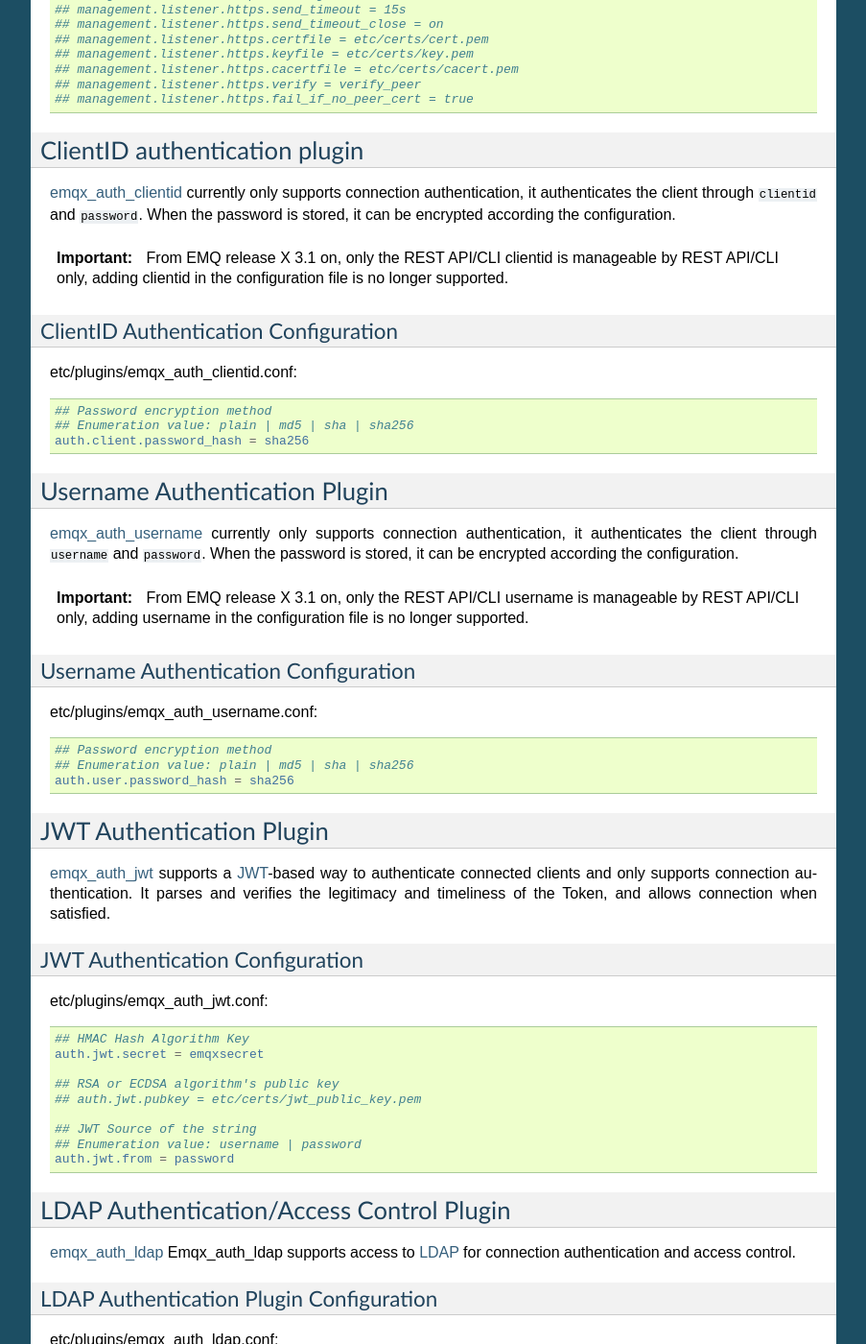
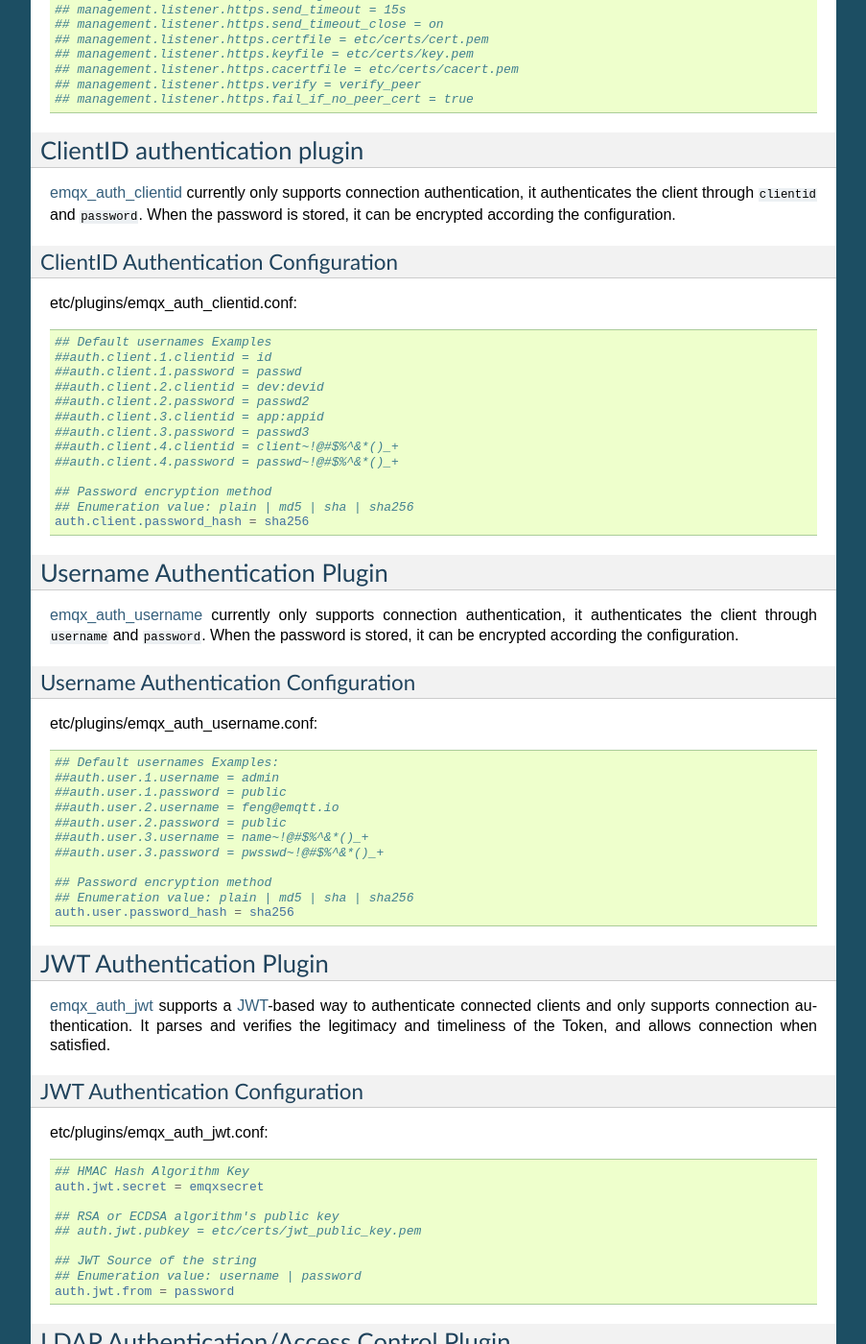
Before and after one commit to emqxarchive/emqx-docs-en, a Sphinx documentation site: the page built from source/plugins.rst, in a window 1280 px wide and 1400 px high, scrolled down 3162 px. Shown: the whole window at 96% size, without its empty margins (198-1101 px from the left). Built offline with Sphinx 7.4.7, drawn with Linux system fonts in a browser that asks for light colours.

Commit message:
Update plugins

```diff
--- a/source/plugins.rst
+++ b/source/plugins.rst
@@ -186,14 +186,22 @@ ClientID authentication plugin
 
 `emqx_auth_clientid`_ currently only supports connection authentication, it authenticates the client through ``clientid`` and ``password``. When the password is stored, it can be encrypted according the configuration.
 
-.. important:: From EMQ release X 3.1 on, only the REST API/CLI clientid is manageable by REST API/CLI only, adding clientid in the configuration file is no longer supported.
-
 ClientID Authentication Configuration
 ::::::::::::::::::::::::::::::::::::::
 
 etc/plugins/emqx_auth_clientid.conf:
 
 .. code:: properties
+
+    ## Default usernames Examples
+    ##auth.client.1.clientid = id
+    ##auth.client.1.password = passwd
+    ##auth.client.2.clientid = dev:devid
+    ##auth.client.2.password = passwd2
+    ##auth.client.3.clientid = app:appid
+    ##auth.client.3.password = passwd3
+    ##auth.client.4.clientid = client~!@#$%^&*()_+
+    ##auth.client.4.password = passwd~!@#$%^&*()_+
 
     ## Password encryption method
     ## Enumeration value: plain | md5 | sha | sha256
@@ -204,14 +212,20 @@ Username Authentication Plugin
 
 `emqx_auth_username`_ currently only supports connection authentication, it authenticates the client through ``username`` and ``password``. When the password is stored, it can be encrypted according the configuration.
 
-.. important:: From EMQ release X 3.1 on, only the REST API/CLI username is manageable by REST API/CLI only, adding username in the configuration file is no longer supported.
-
 Username Authentication Configuration
 ::::::::::::::::::::::::::::::::::::::
 
 etc/plugins/emqx_auth_username.conf:
 
 .. code:: properties
+
+    ## Default usernames Examples:
+    ##auth.user.1.username = admin
+    ##auth.user.1.password = public
+    ##auth.user.2.username = feng@emqtt.io
+    ##auth.user.2.password = public
+    ##auth.user.3.username = name~!@#$%^&*()_+
+    ##auth.user.3.password = pwsswd~!@#$%^&*()_+
 
     ## Password encryption method
     ## Enumeration value: plain | md5 | sha | sha256
```
